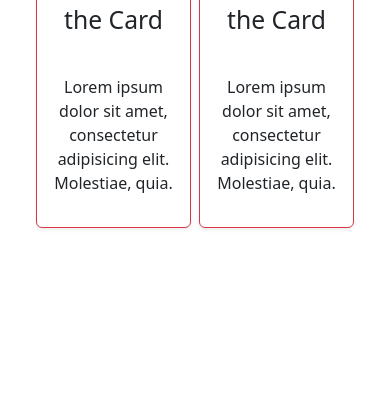
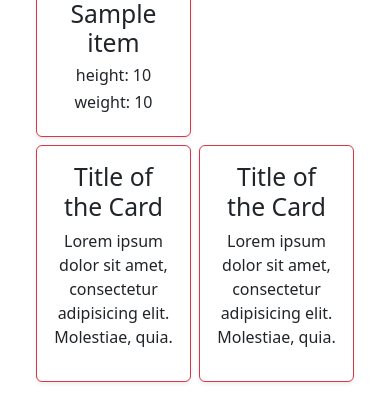
Before and after one commit to miker-bice/pokemon_team_builder, a Django app: page / in a window 390 px wide. Shown: the part 776-1182 px from the top of the page. Before the commit the page ends 1005 px from the top, so only its background shows below. Run offline with Django 4.2, Linux system fonts and the light colour scheme; tables that the repository leaves empty hold one stand-in row (values such as "Sample post"); a database or web service that is not in the repository returns one stand-in record (values such as "Sample title"); data that the repository does not hold is empty.

Commit message:
PokeAPI call now working

```diff
--- a/pokemon/templates/pokemon/home.html
+++ b/pokemon/templates/pokemon/home.html
@@ -22,10 +22,16 @@
             <div class="col-6 col-md-4 col-lg-3 text-center">
                 <div class="card shadow-sm border-danger">
                     <div class="card-body">
-                        <h2>Title of the Card</h2>
+                        <div>
+                            <img src="{{ pokedata.sprites.front_default }}" alt="{{ pokedata.name }}-image">
                         </div>
-                    <div class="card-body">
-                        <p>Lorem ipsum dolor sit amet, consectetur adipisicing elit. Molestiae, quia.</p>
+                        <div class="title">
+                            <h2>{{ pokedata.name }}</h2>
+                        </div>
+                        <div class="body">
+                            <h6>height: {{ pokedata.height }}</h6>
+                            <h6>weight: {{ pokedata.weight }}</h6>
+                        </div>
                     </div>
                 </div>
             </div>
@@ -33,10 +39,12 @@
             <div class="col-6 col-md-4 col-lg-3 text-center">
                 <div class="card shadow-sm border-danger">
                     <div class="card-body">
+                        <div class="title">
                             <h2>Title of the Card</h2>
                         </div>
-                    <div class="card-body">
+                        <div class="body">
                             <p>Lorem ipsum dolor sit amet, consectetur adipisicing elit. Molestiae, quia.</p>
+                        </div>
                     </div>
                 </div>
             </div>
@@ -44,10 +52,12 @@
             <div class="col-6 col-md-4 col-lg-3 text-center">
                 <div class="card shadow-sm border-danger">
                     <div class="card-body">
+                        <div class="title">
                             <h2>Title of the Card</h2>
                         </div>
-                    <div class="card-body">
+                        <div class="body">
                             <p>Lorem ipsum dolor sit amet, consectetur adipisicing elit. Molestiae, quia.</p>
+                        </div>
                     </div>
                 </div>
             </div>
@@ -55,15 +65,18 @@
             <div class="col-6 col-md-4 col-lg-3 text-center">
                 <div class="card shadow-sm border-danger">
                     <div class="card-body">
+                        <div class="title">
                             <h2>Title of the Card</h2>
                         </div>
-                    <div class="card-body">
+                        <div class="body">
                             <p>Lorem ipsum dolor sit amet, consectetur adipisicing elit. Molestiae, quia.</p>
+                        </div>
                     </div>
                 </div>
             </div>
 
 
+
         </div>
     </div>
 {% endblock content %}
--- a/pokemon/views.py
+++ b/pokemon/views.py
@@ -1,7 +1,19 @@
 from django.shortcuts import render
+import requests
 
 # Create your views here.
 
 # this is the default home page
 def home(request):
-    return render(request, 'pokemon/home.html', {})
+    # try doing a call to the API
+    url = "https://pokeapi.co/api/v2/pokemon/pikachu"
+    res = requests.get(url)
+
+    if res.status_code != 200:
+        print(res.text)
+    else:
+        data = res.json()
+        context = {
+            'pokedata':data
+        }
+        return render(request, 'pokemon/home.html', context)
```
Also changed, not shown: pokemon/templates/pokemon/includes/pokemon_card.html (added, +13 -0 lines). Lines whose indentation alone changed are shown as unchanged.
